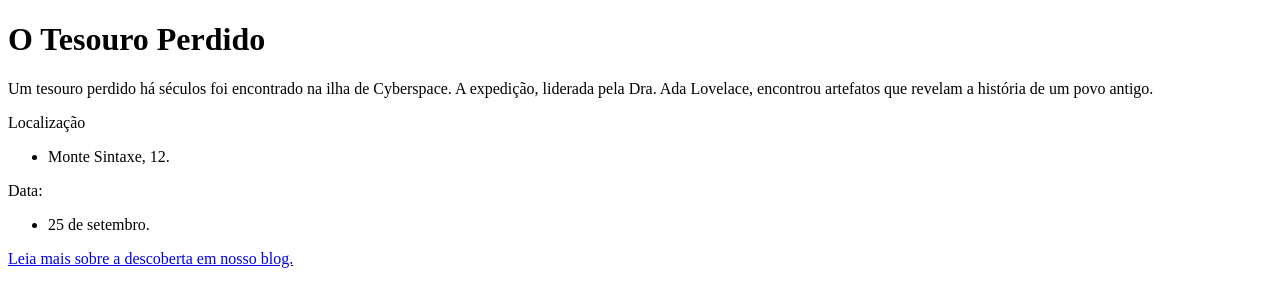
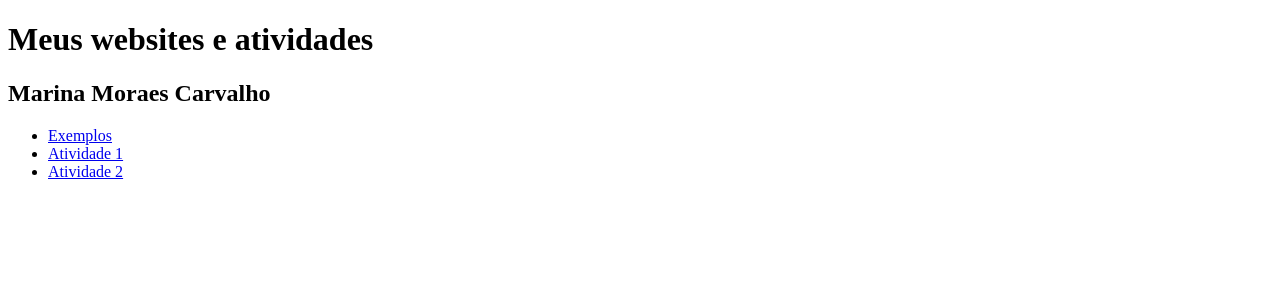
Before and after one commit to Marin-087/Marina, a plain HTML site: page index.html in a window 1280 px wide. Drawn offline with Linux system fonts and the light colour scheme.

Commit message:
Menu - atividades

```diff
--- a/index.html
+++ b/index.html
@@ -1,31 +1,15 @@
 <!DOCTYPE html>
 <html lang="pt-br">
-
 <head>
     <meta charset="UTF-8">
-    <meta name="viewport" content="width=2, initial-scale=1.0">
-    <meta name="authors"  name = " Marina Moraes">
-    <title>Blog</title>
-
+    <title>Marina Moraes Carvalho</title>
 </head>
-
 <body>
-
-    <h1> O Tesouro Perdido</h1>
-    <p>Um tesouro perdido há séculos foi encontrado na ilha de Cyberspace.
-        A expedição, liderada pela Dra. Ada Lovelace, encontrou artefatos que
-        revelam a história de um povo antigo.</p>
-
-    <p> Localização</p>
+    <h1>Meus websites e atividades</h1>
+    <h2>Marina Moraes Carvalho</h2>
     <ul>
-        <li> Monte Sintaxe, 12.</li>
+        <li><a href="blog/index.html">Exemplos</a></a></li>
+        <li><a href="atv1/index.html">Atividade 1</a></a></li>
+        <li><a href="atv2/">Atividade 2</a></a></li>
     </ul>
-    <p>Data:</p>
-    <ul>
-        <li> 25 de setembro.</li>
-    </ul>
-    <a href = "blog.html" target="_blank"> Leia mais sobre a descoberta em nosso blog.</a>
-
 </body>
-
-</html>
```
